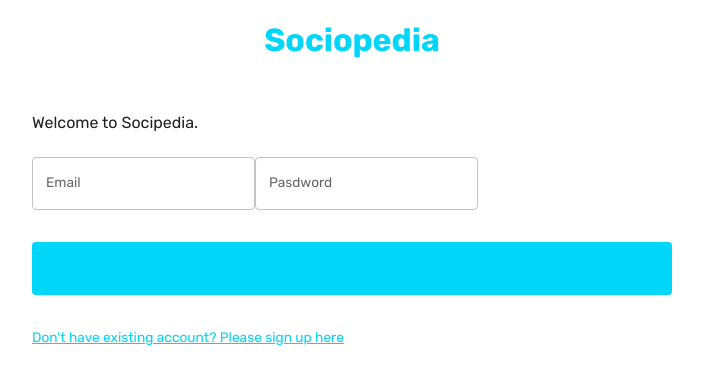
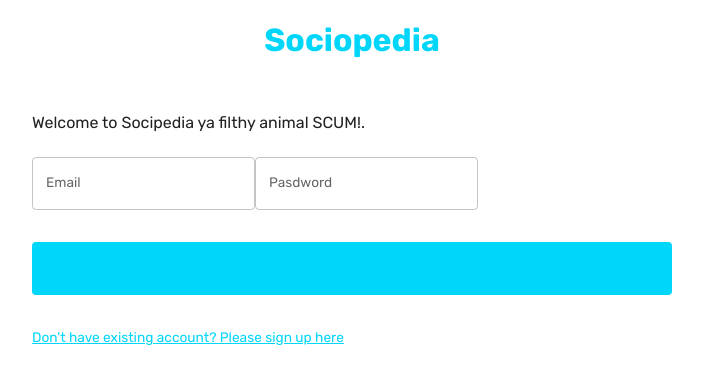
Before and after one commit to Julian-dr-dev/FullStack-MERN-app, a React (Create React App) app in the folder client/: page / in a window 1280 px wide. Shown: the top 384 px of the page, without its empty margins (288-991 px from the left). Built offline with nearby package versions, Linux system fonts and the light colour scheme.

Commit message:
authorization and authentication (widgetWrapper creation)

```diff
--- a/client/src/App.js
+++ b/client/src/App.js
@@ -16,15 +16,24 @@ function App() {
   const mode = useSelector((state) => state.mode);
   const theme = useMemo(() => createTheme(themeSettings(mode)), [mode]);
 
+  const isAuth = Boolean(useSelector((state) => state.token));
+
+
     return (
         <div className="app">
           <BrowserRouter>
             <ThemeProvider theme={theme}>
               <CssBaseline />
             <Routes>
-              <Route path="/" element={<LoginPage />} />
-              <Route path="/home" element={<HomePage />} />
-              <Route path="/profile/:userId" element={<ProfilePage/>} />
+              <Route
+                  path="/" element={<LoginPage />}
+              />
+              <Route
+                  path="/home"
+                  element={isAuth ? <HomePage /> : <Navigate to="/" />} />
+              <Route
+                  path="/profile/:userId"
+                  element={isAuth ? <ProfilePage/> : <Navigate to="/" />} />
             </Routes>
             </ThemeProvider>
           </BrowserRouter>
--- a/client/src/scenes/loginPage/Form.jsx
+++ b/client/src/scenes/loginPage/Form.jsx
@@ -188,7 +188,7 @@ const Form = () => {
                                     borderRadius="5px"
                                     padding="1rem"
                                 >
-                                    <DropZone
+                                    <Dropzone
                                         acceptedFiles=".jpeg,.jpeg,.png"
                                         multiple={false}
                                         onDrop={(acceptedFiles) =>
@@ -215,7 +215,7 @@ const Form = () => {
                                                 )}
                                             </Box>
                                         )}
-                                    </DropZone>
+                                    </Dropzone>
                                 </Box>
                             </>
                         )}
--- a/client/src/scenes/loginPage/index.jsx
+++ b/client/src/scenes/loginPage/index.jsx
@@ -31,7 +31,7 @@ const LoginPage = () => {
 
         >
             <Typography fontWeight="500" variant="h5" sx={{ mb: "1.5rem"}}>
-                Welcome to Socipedia.
+                Welcome to Socipedia ya filthy animal SCUM!.
 
             </Typography>
             <Form />
```
Also changed, not shown: client/src/components/WidgetWrapper.jsx (added, +12 -0 lines), 1 other file (tests, documents, lock files or other folders).
